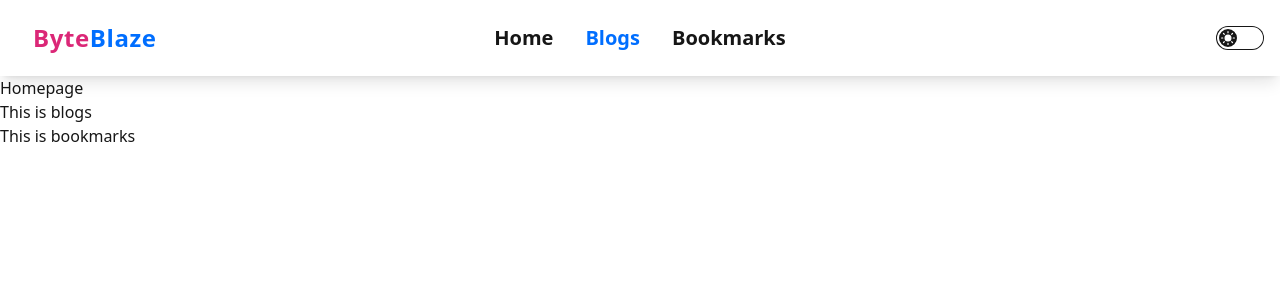
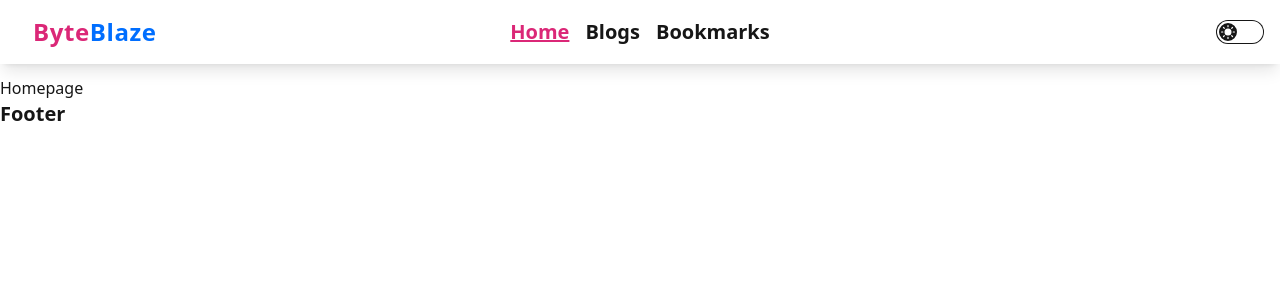
Before and after one commit to mahii060/byte-blaze-practice, a React (Vite) app: page / in a window 1280 px wide. Shown: the top 300 px of the page. Built offline with nearby package versions, Linux system fonts and the light colour scheme.

Commit message:
Navbar completed

```diff
--- a/src/App.jsx
+++ /dev/null
@@ -1,16 +0,0 @@
-import Blogs from './pages/Blogs'
-import Bookmarks from './pages/Bookmarks'
-import Home from './pages/Home'
-
-function App() {
-
-  return (
-    <>
-      <Home />
-      <Blogs />
-      <Bookmarks />
-    </>
-  )
-}
-
-export default App
--- a/src/components/Navbar.jsx
+++ b/src/components/Navbar.jsx
@@ -1,4 +1,5 @@
 import { useEffect, useState } from "react";
+import { NavLink } from "react-router-dom";
 
 const Navbar = () => {
     const [theme, setTheme] = useState('mytheme');
@@ -21,6 +22,21 @@ const Navbar = () => {
     return (
         <div className="navbar bg-base-100 shadow-lg px-4 fixed z-10">
             <div className="navbar-start">
+                <a className="btn btn-ghost text-2xl text-secondary font-bold tracking-wide gap-0">
+                    <span>Byte</span>
+                    <span className="text-primary">Blaze</span></a>
+            </div>
+            <div className="navbar-center hidden lg:flex">
+                <ul className="menu menu-horizontal gap-4 px-1">
+                    <NavLink to='/' className={({ isActive }) => isActive ? ' text-secondary font-bold text-xl underline' : 'font-bold text-xl'}>Home</NavLink>
+
+                    <NavLink to='/blogs' className={({ isActive }) => isActive ? ' text-secondary font-bold text-xl underline' : 'font-bold text-xl'}>Blogs</NavLink>
+
+                    <NavLink to='/bookmarks' className={({ isActive }) => isActive ? ' text-secondary font-bold text-xl underline' : 'font-bold text-xl'}>Bookmarks</NavLink>
+                </ul>
+            </div>
+            {/* Menu Drop down for small devices */}
+            <div className="navbar-end">
                 <div className="dropdown">
                     <div tabIndex={0} role="button" className="btn btn-ghost lg:hidden">
                         <svg
@@ -38,30 +54,15 @@ const Navbar = () => {
                     </div>
                     <ul
                         tabIndex={0}
-                        className="menu menu-sm dropdown-content bg-base-100 rounded-box z-[1] mt-3 w-52 p-2 shadow">
-                        <li className="font-bold text-xl"><a>Home</a></li>
-                        <li className="font-bold text-xl">
-                            <a>Blogs</a>
-                        </li>
-                        <li className="font-bold text-xl"><a>Bookmarks</a></li>
+                        className="menu menu-sm dropdown-content bg-base-100 rounded-box z-[1] mt-3 w-52 p-2 shadow-lg">
+                        <NavLink to='/' className={({ isActive }) => isActive ? ' text-secondary font-bold text-xl underline' : 'font-bold text-xl'}>Home</NavLink>
+
+                        <NavLink to='/blogs' className={({ isActive }) => isActive ? ' text-secondary font-bold text-xl underline' : 'font-bold text-xl'}>Blogs</NavLink>
+
+                        <NavLink to='/bookmarks' className={({ isActive }) => isActive ? ' text-secondary font-bold text-xl underline' : 'font-bold text-xl'}>Bookmarks</NavLink>
                     </ul>
                 </div>
-                <a className="btn btn-ghost text-2xl text-secondary font-bold tracking-wide gap-0">
-                    <span>Byte</span>
-                    <span className="text-primary">Blaze</span></a>
-            </div>
-            <div className="navbar-center hidden lg:flex">
-                <ul className="menu menu-horizontal px-1">
-                    <li className="font-bold text-xl"><a>Home</a></li>
-                    <li className="font-bold text-xl text-primary">
-                        <a>Blogs</a>
-                    </li>
-                    <li className="font-bold text-xl"><a>Bookmarks</a></li>
-                </ul>
-            </div>
-
-            {/* Theme controlling */}
-            <div className="navbar-end">
+                {/* Theme controlling */}
                 <label className="grid cursor-pointer place-items-center">
                     <input
                         onChange={handleTheme}
@@ -97,7 +98,7 @@ const Navbar = () => {
                     </svg>
                 </label>
             </div>
-        </div>
+        </div >
     );
 };
 
--- /dev/null
+++ b/src/layout/MainLayout.jsx
@@ -0,0 +1,18 @@
+import { Outlet } from "react-router-dom";
+import Navbar from "../components/Navbar";
+
+const MainLayout = () => {
+    return (
+        <>
+            <header className="h-[76px]">
+                <Navbar />
+            </header>
+            <main>
+                <Outlet />
+            </main>
+            <footer className="text-xl font-black">Footer</footer>
+        </>
+    );
+};
+
+export default MainLayout;
--- a/src/pages/Home.jsx
+++ b/src/pages/Home.jsx
@@ -1,12 +1,8 @@
-import Navbar from "../components/Navbar";
 
 const Home = () => {
     return (
         <div>
             {/* Navbar */}
-            <div className="h-[76px]">
-                <Navbar />
-            </div>
             <h1 className="text-5l text-ceter">Homepage</h1>
         </div>
     );
```
Also changed, not shown: src/main.jsx (+20 -2 lines).
